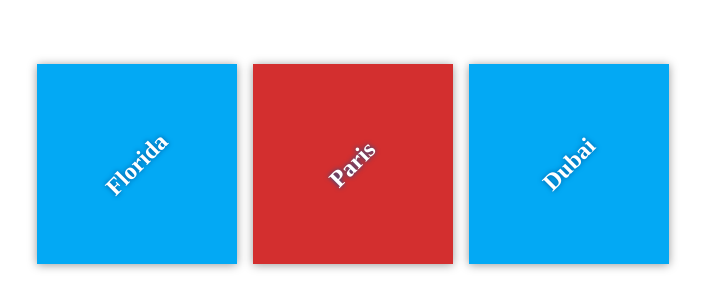
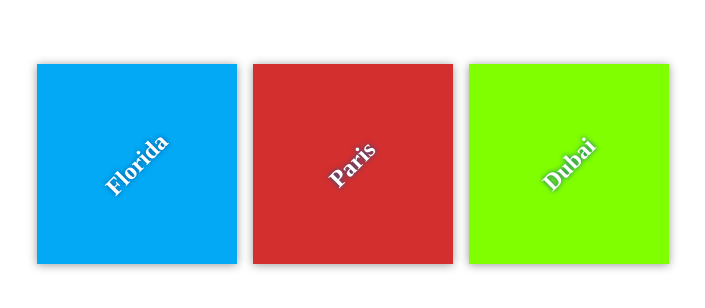
Before and after one commit to Ifeanyijasper/my-travel-plans, a plain HTML site: page index.html in a window 1280 px wide. Shown: the part 236-544 px from the top of the page, without its empty margins (287-992 px from the left). Drawn offline with Linux system fonts and the light colour scheme.

Commit message:
Style destinations

```diff
--- a/css/app.css
+++ b/css/app.css
@@ -53,3 +53,6 @@ h2 {
 #paris {
     background-color: #d32f2f;
 }
+#dubai {
+    background-color: chartreuse;
+}
```
